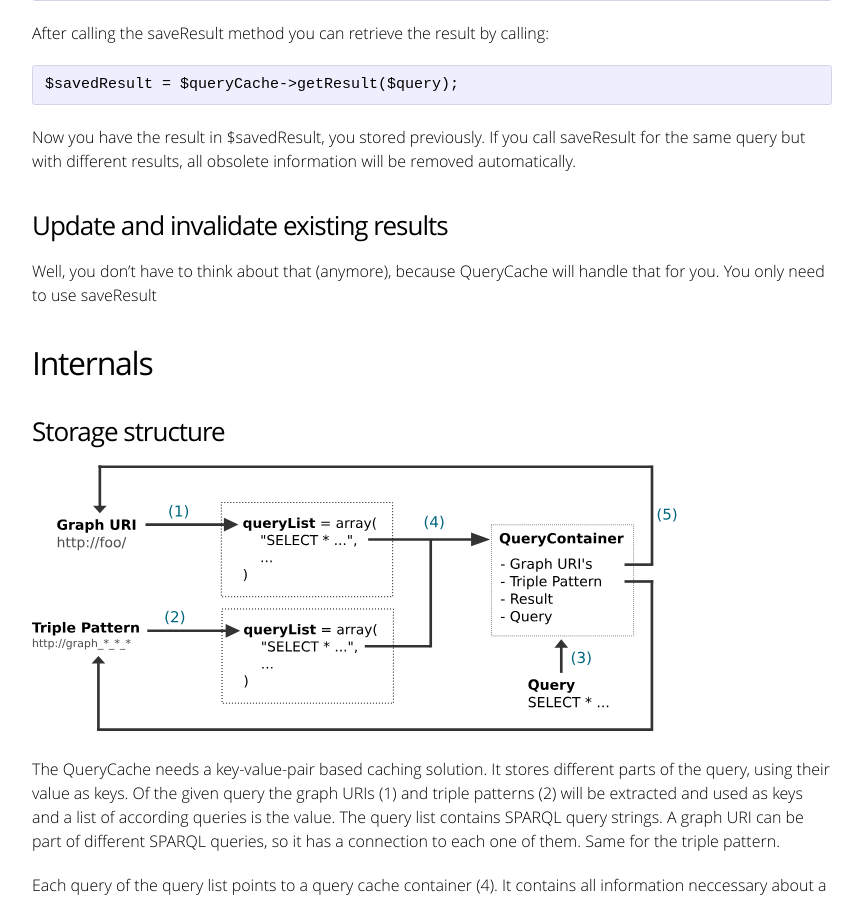
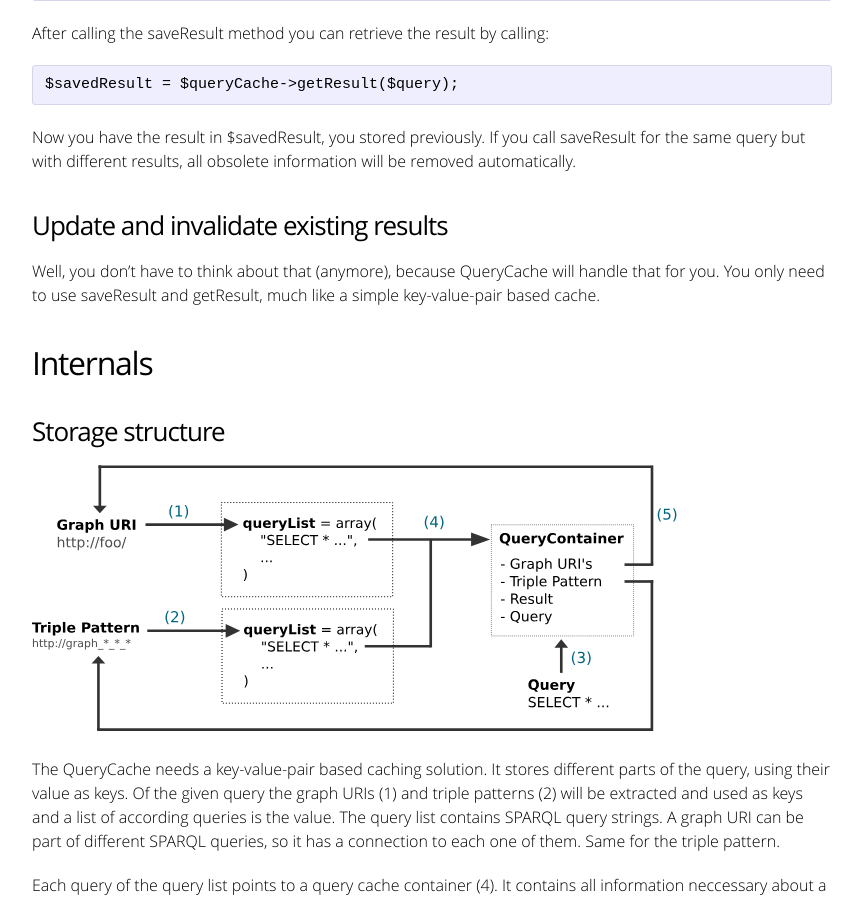
Before and after one commit to SaftIng/safting.github.io, a Jekyll site: the page built from doc/phpframework/querycache.md, in a window 1280 px wide and 900 px high, scrolled down 1247 px. Shown: the whole window, without its empty margins (208-1071 px from the left). Built offline with Jekyll 4.4.1, drawn with Linux system fonts in a browser that asks for light colours.

Commit message:
Update querycache.md

```diff
--- a/doc/phpframework/querycache.md
+++ b/doc/phpframework/querycache.md
@@ -55,7 +55,7 @@ Now you have the result in $savedResult, you stored previously. If you call save
 
 ### Update and invalidate existing results
 
-Well, you don't have to think about that (anymore), because QueryCache will handle that for you. You only need to use saveResult
+Well, you don't have to think about that (anymore), because QueryCache will handle that for you. You only need to use saveResult and getResult, much like a simple key-value-pair based cache.
 
 
 ## Internals
```
